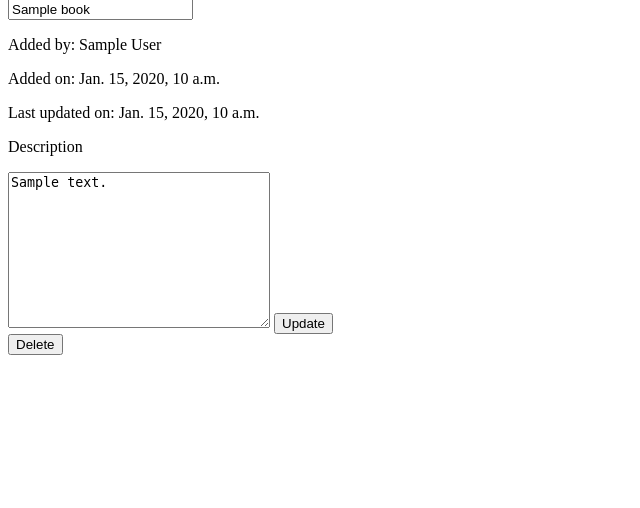
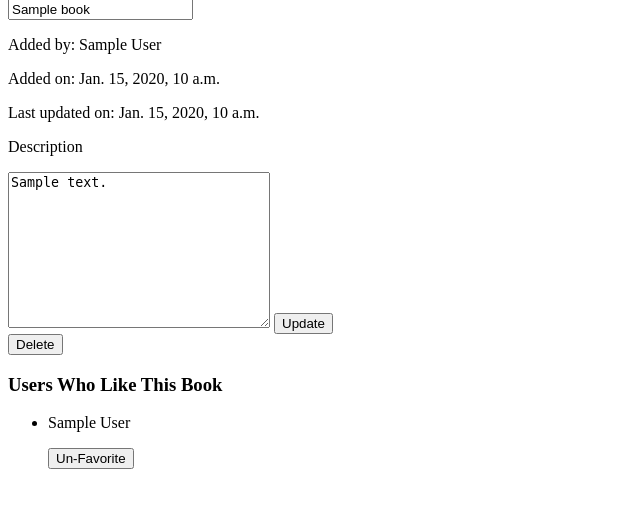
Before and after one commit to dylanPMurphy/Favorite_Books, a Django app: template fav_books/fav_books_app/templates/book_page.html in a window 1280 px wide. Shown: the part 86-594 px from the top of the page, without its empty margins (0-640 px from the left). Run offline with Django 3.2, Linux system fonts and the light colour scheme; the template is opened without the code that fills it: values that come from a table or form of the project are taken from there, others are empty; tables that the repository leaves empty hold one stand-in row (values such as "Sample post").

Commit message:
unfavorite is working

```diff
--- a/fav_books/fav_books_app/templates/book_page.html
+++ b/fav_books/fav_books_app/templates/book_page.html
@@ -40,5 +40,31 @@
     </form>
     {%endif%}
 
+
+    <div id="userlist">
+        <h3>Users Who Like This Book</h3>
+        <ul>
+            {%for user in selected_book.users_who_favorited.all%}
+            <li>
+                <p>{{user.full_name}}</p>
+                {%if authenticated_user.id == user.id%}
+                    <form action="/books/unFav" method="post">
+                        {%csrf_token%}
+                        <input type="hidden" name="book_to_un_fav_id" value={{selected_book.id}}>
+                        <input type="submit" value="Un-Favorite">
+                    </form>
+                {%endif%}
+            </li>
+            {%endfor%}
+        </ul>
+        {%if authenticated_user not in selected_book.users_who_favorited.all%}
+        <form action="/books/addFav" method="post">
+            {%csrf_token%}
+            <input type="hidden" name="book_to_fav_id" value={{selected_book.id}}>
+            <input type="submit" value="Add To Favorites">
+        </form>
+        {%endif%}
+
+    </div>
 </body>
 </html>
--- a/fav_books/fav_books_app/urls.py
+++ b/fav_books/fav_books_app/urls.py
@@ -6,6 +6,7 @@ urlpatterns = [
     path('addFav', views.favBook),
     path('<int:book_id>', views.showBook),
     path('update', views.updateBook),
-    path('delete', views.deleteBook)
+    path('delete', views.deleteBook),
+    path('unFav', views.unFavBook)
 
 ]
--- a/fav_books/fav_books_app/views.py
+++ b/fav_books/fav_books_app/views.py
@@ -32,6 +32,11 @@ def favBook(request):
         targetBook.users_who_favorited.add(User.objects.get(id=request.session['userid']))
         return redirect('/books')
 
+def unFavBook(request):
+    if request.method =="POST":
+        targetBook = Book.objects.get(id=request.POST['book_to_un_fav_id'])
+        targetBook.users_who_favorited.remove(User.objects.get(id=request.session['userid']))
+        return redirect('/books')
 def showBook(request, book_id):
     context = {
         'authenticated_user': User.objects.get(id=request.session['userid']),
```
